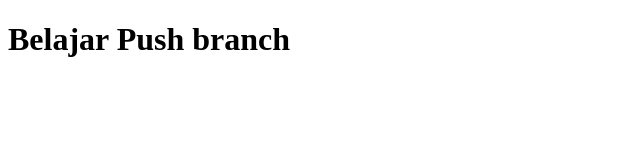
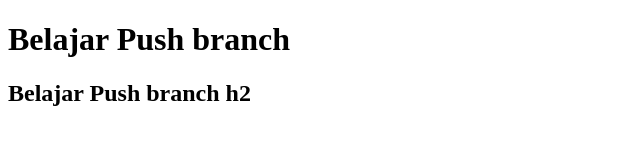
Before and after one commit to Cryptious/belajar-git, a plain HTML site: page belajar.html in a window 1280 px wide. Shown: the whole page, without its empty margins (0-640 px from the left). Drawn offline with Linux system fonts and the light colour scheme.

Commit message:
add elemen h2 belajar html

```diff
--- a/belajar.html
+++ b/belajar.html
@@ -6,5 +6,6 @@
   </head>
   <body>
     <h1>Belajar Push branch</h1>
+    <h2>Belajar Push branch h2</h2>
   </body>
 </html>
```
